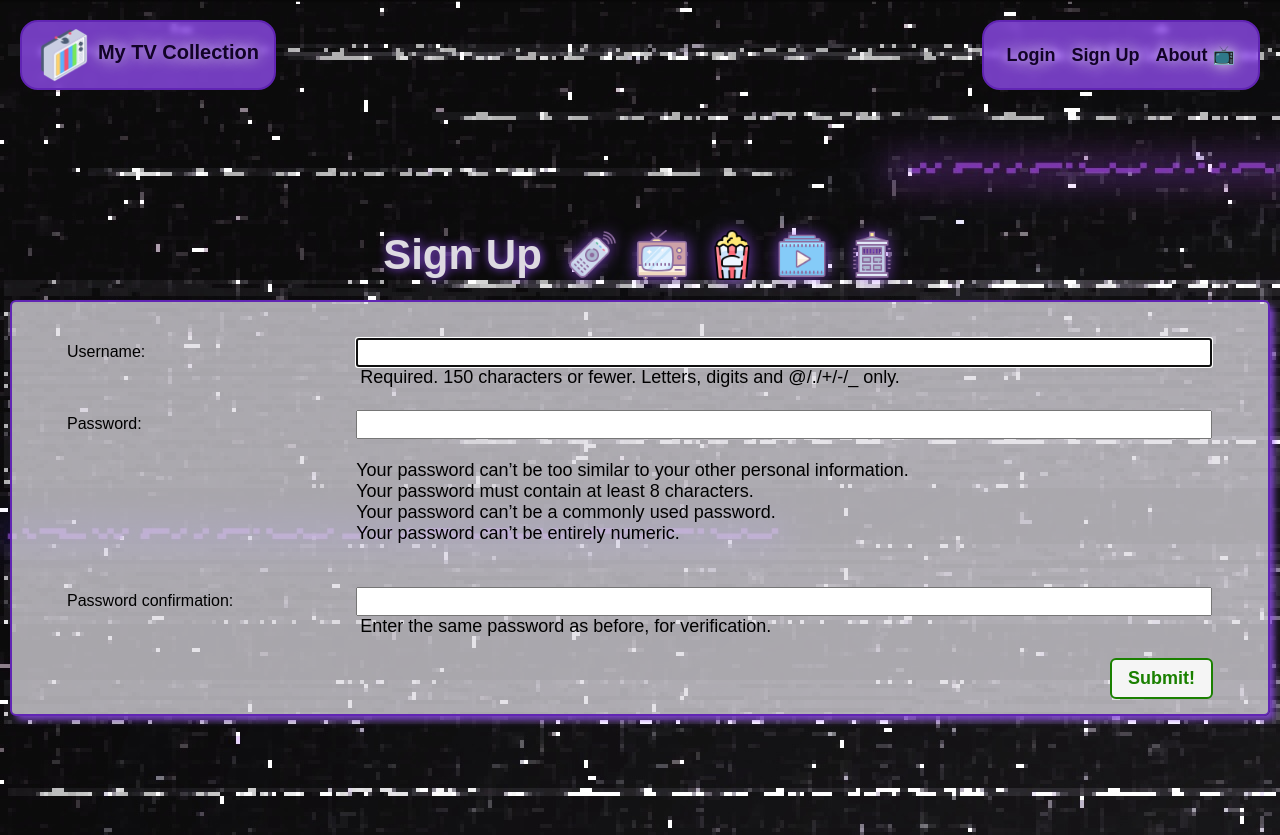
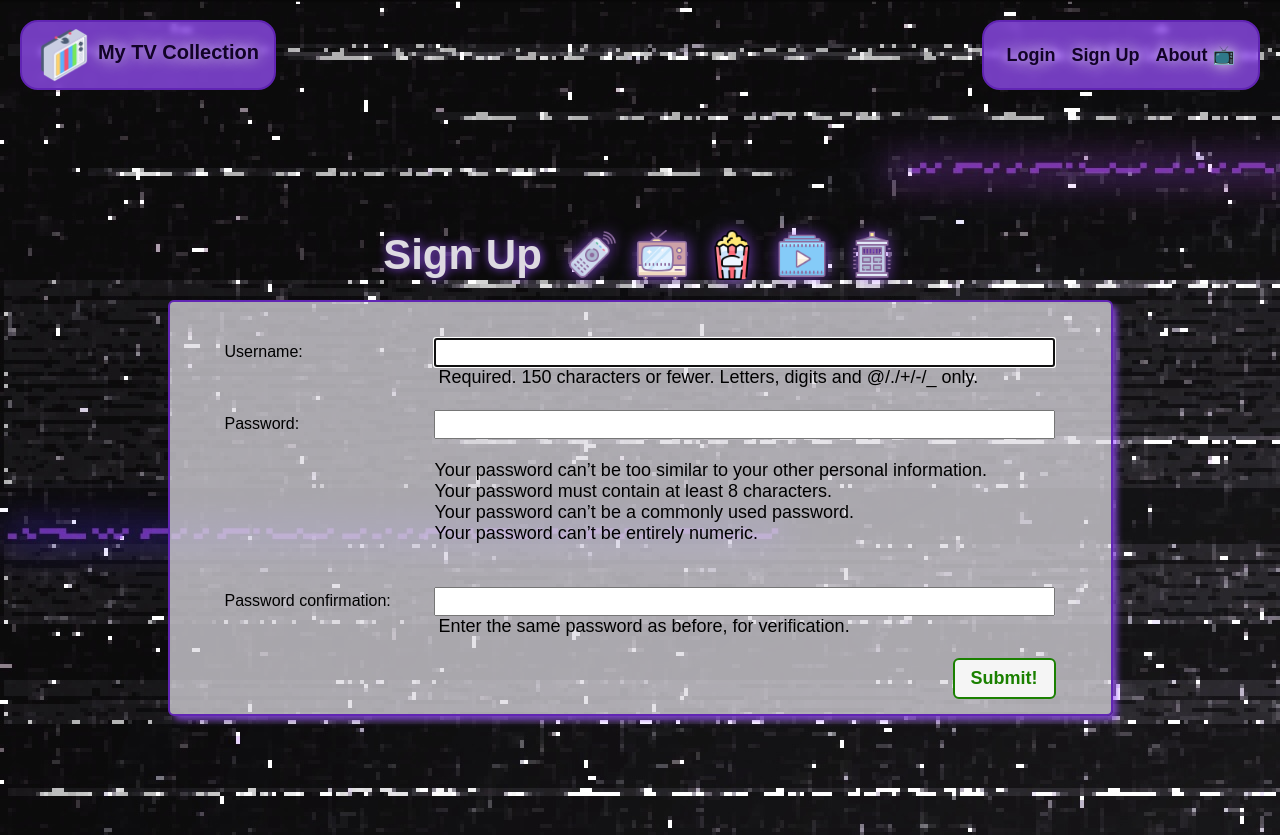
Before and after one commit to natnichols/tv-collector, a Django app: page /accounts/signup/ in a window 1280 px wide. Run offline with Django 4.2, Linux system fonts and the light colour scheme; some web fonts are replaced.

Commit message:
adjust form-container width

```diff
--- a/main_app/static/css/form.css
+++ b/main_app/static/css/form.css
@@ -1,7 +1,7 @@
 .form-container {
   display: flex;
   flex-direction: column;
-  width: 100%;
+  width: 75%;
   background-color: rgb(221, 218, 225, .75);
   padding: 15px;
   border: var(--borders);
```
